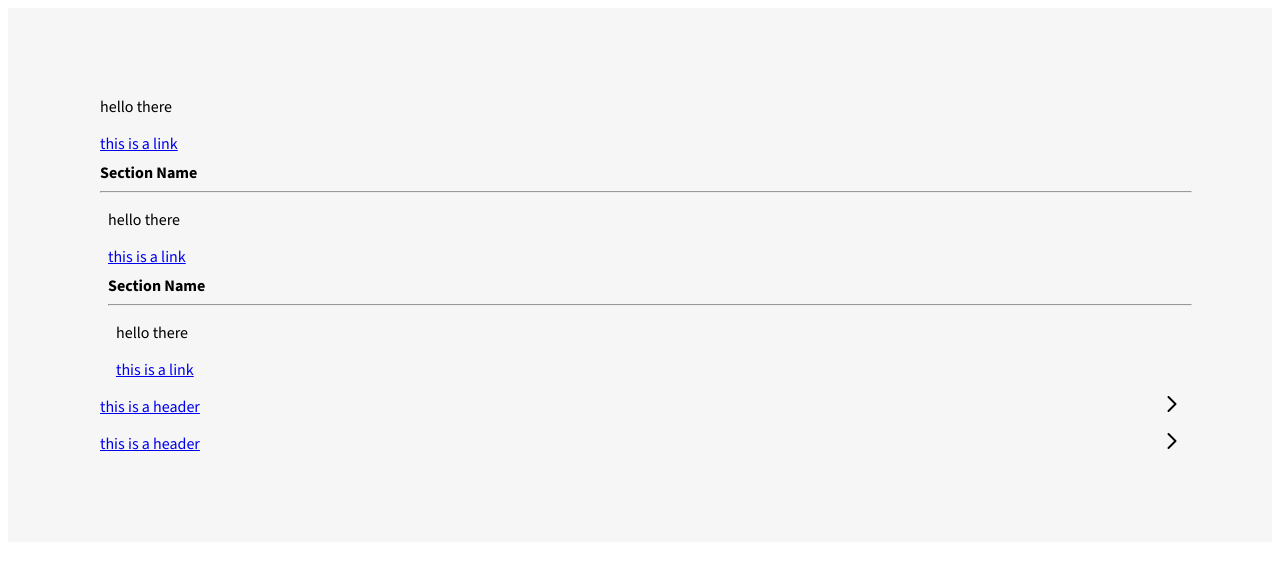
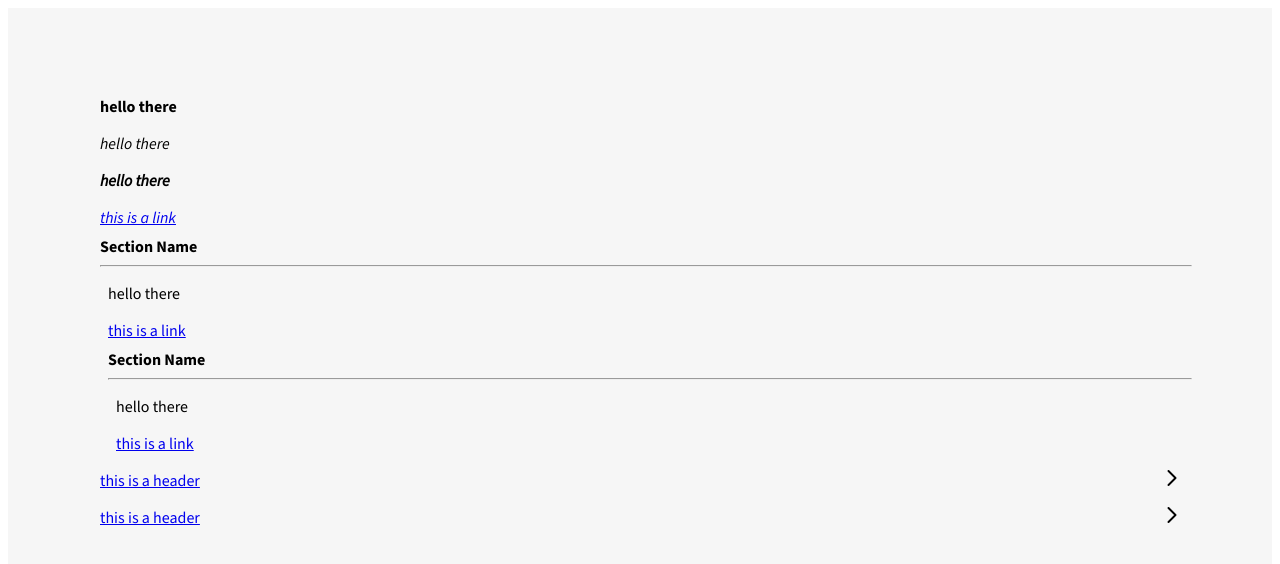
Before and after one commit to sg-developer-portal/docsify-sidebar-collapse, a Preact app: page / in a window 1280 px wide. Shown: the top 564 px of the page. Built offline with nearby package versions, Linux system fonts and the light colour scheme.

Commit message:
add style support

```diff
--- a/fixtures/sidebar.json
+++ b/fixtures/sidebar.json
@@ -1,10 +1,29 @@
 [
     {
-        "text": "hello there"
+        "text": "hello there",
+        "style": [
+            "bold"
+        ]
+    },
+    {
+        "text": "hello there",
+        "style": [
+            "italic"
+        ]
+    },
+    {
+        "text": "hello there",
+        "style": [
+            "bold",
+            "italic"
+        ]
     },
     {
         "text": "this is a link",
-        "link": "https://youtube.com"
+        "link": "https://youtube.com",
+        "style": [
+            "italic"
+        ]
     },
     {
         "section": "Section Name",
--- a/src/assets/main.scss
+++ b/src/assets/main.scss
@@ -36,6 +36,14 @@ hr {
     width: 100%;
 }
 
+.text.bold, .link.bold {
+    font-weight: bold;
+}
+
+.text.italic, .link.italic {
+    font-style: italic;
+}
+
 .chevron {
     padding: .5rem .75rem;
 }
--- a/src/components/link-node.tsx
+++ b/src/components/link-node.tsx
@@ -5,13 +5,18 @@ import TreeNode from "./tree";
 import chevron from "../assets/chevron.png";
 
 type LinkNodeProps = LinkNode;
-export default function LinkNode({ link, text, children }: LinkNodeProps) {
+export default function LinkNode({
+  link,
+  text,
+  style,
+  children,
+}: LinkNodeProps) {
   const [show, setShow] = useState(false);
   const toggleShow = () => setShow((prev) => !prev);
   return (
     <div>
       <div className="node">
-        <a className="link" href={link} onClick={toggleShow}>
+        <a className={clsx("link", style)} href={link} onClick={toggleShow}>
           {text}
         </a>
         {children && (
--- a/src/components/section-node.tsx
+++ b/src/components/section-node.tsx
@@ -1,13 +1,18 @@
+import clsx from "clsx";
 import { type SectionNode } from "../core/node";
 import TreeNode from "./tree";
 
 type SectionNodeProps = SectionNode;
 
-export default function SectionNode({ section, children }: SectionNodeProps) {
+export default function SectionNode({
+  section,
+  children,
+  style,
+}: SectionNodeProps) {
   return (
     <section>
       <div className="section-node">
-        <strong className="section">{section}</strong>
+        <strong className={clsx("section", style)}>{section}</strong>
       </div>
       <hr />
       {children && (
--- a/src/components/text-node.tsx
+++ b/src/components/text-node.tsx
@@ -5,13 +5,14 @@ import TreeNode from "./tree";
 import chevron from "../assets/chevron.png";
 
 type TextNodeProps = TextNode;
-export default function TextNode({ text, children }: TextNodeProps) {
+
+export default function TextNode({ text, children, style }: TextNodeProps) {
   const [show, setShow] = useState(false);
   const toggleShow = () => setShow((prev) => !prev);
   return (
     <div>
       <div className="node">
-        <p className="text" onClick={toggleShow}>
+        <p className={clsx("text", style)} onClick={toggleShow}>
           {text}
         </p>
         {children && (
--- a/src/components/tree.tsx
+++ b/src/components/tree.tsx
@@ -10,13 +10,11 @@ type TreeNodeProps = {
 export default function TreeNode({ node }: TreeNodeProps) {
   const tree = node.map((node) => {
     if (isLinkNode(node)) {
-      return (
-        <LinkNode text={node.text} link={node.link} children={node.children} />
-      );
+      return <LinkNode {...node} />;
     } else if (isTextNode(node)) {
-      return <TextNode text={node.text} children={node.children} />;
+      return <TextNode {...node} />;
     } else if (isSectionNode(node)) {
-      return <SectionNode section={node.section} children={node.children} />;
+      return <SectionNode {...node} />;
     } else {
       console.error(JSON.stringify(node), "incorrect node format.");
       return <p>Error Node</p>;
--- a/src/core/node.ts
+++ b/src/core/node.ts
@@ -1,17 +1,22 @@
+type style = "bold" | "italic";
+
 export type TextNode = {
   text: string;
+  style?: style[];
   children?: Array<Node>;
 };
 
 export type LinkNode = {
   text: string;
   link: string;
+  style?: style[];
   children?: Array<Node>;
 };
 
 export type SectionNode = {
   section: string;
   children?: Array<Node>;
+  style?: style[];
 };
 
 export const isLinkNode = (obj: any): obj is LinkNode => {
```
